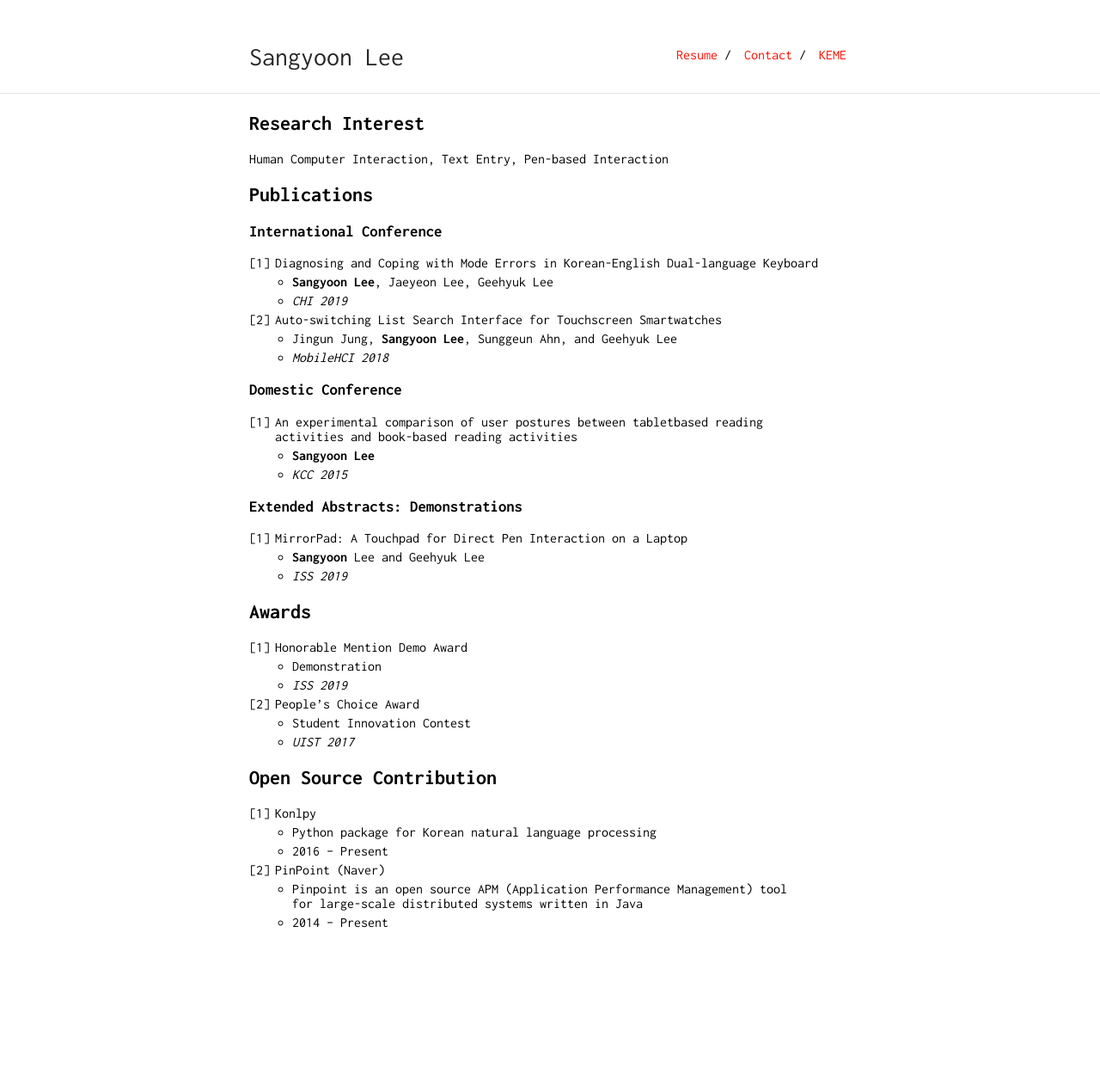
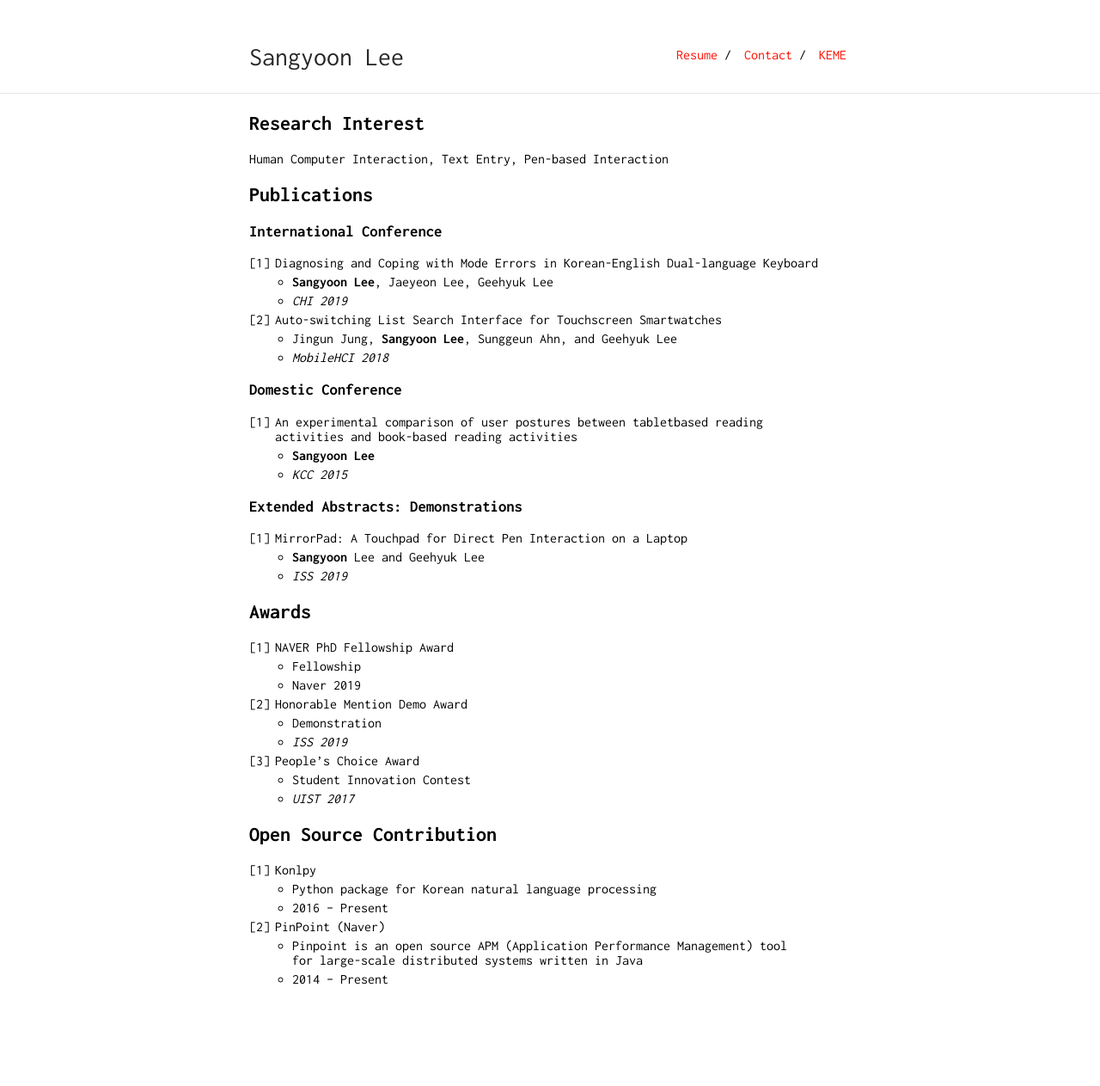
Before and after one commit to pinetree408/pinetree408.github.io, a Jekyll site: the page built from index.md, in a window 1280 px wide. Shown: the whole page at 86% size. Built offline with Jekyll 4.4.1, drawn with Linux system fonts in a browser that asks for light colours; our own code applies the rules of GitHub Pages for plain Markdown files; before the commit the page ends 1197 px from its top, so only the background shows below that.

Commit message:
Update Awards category with fellowship award

```diff
--- a/index.md
+++ b/index.md
@@ -31,11 +31,15 @@ Human Computer Interaction, Text Entry, Pen-based Interaction
 
 ## Awards
 
-1. Honorable Mention Demo Award
+1. NAVER PhD Fellowship Award
+  - Fellowship
+  - Naver 2019
+
+2. Honorable Mention Demo Award
   - Demonstration
   - *ISS 2019*
 
-2. People’s Choice Award
+3. People’s Choice Award
   - Student Innovation Contest
   - *UIST 2017*
 
```
